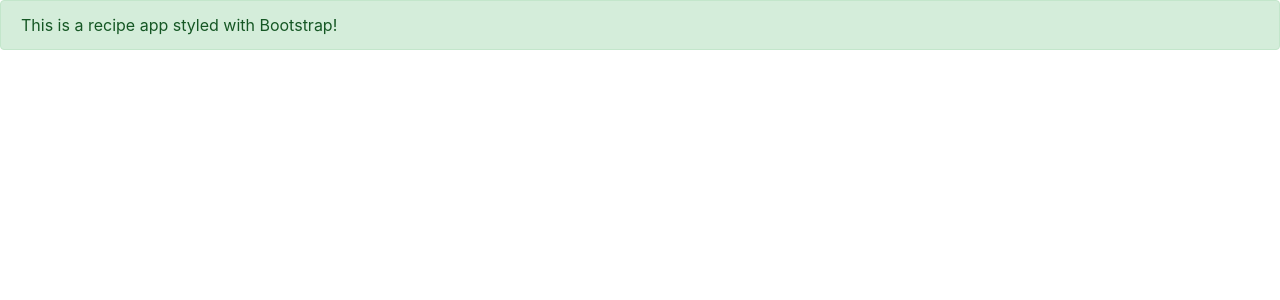
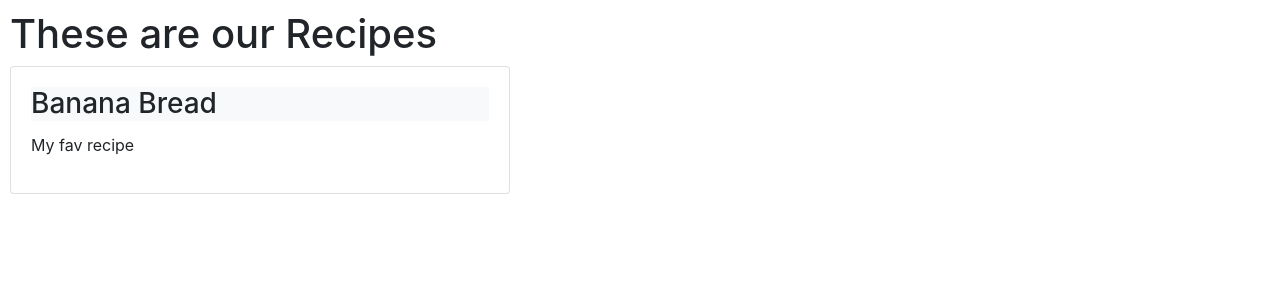
Before and after one commit to Jestfer/recipangular, an Angular app: page / in a window 1280 px wide. Shown: the top 300 px of the page. Built offline with nearby package versions, Linux system fonts and the light colour scheme.

Commit message:
rendering one hardcoded recipe

```diff
--- a/src/app/app.component.html
+++ b/src/app/app.component.html
@@ -1 +1,10 @@
-<div class="alert alert-success">This is a recipe app styled with Bootstrap!</div>
+<h1>These are our Recipes</h1>
+
+<div class="card" style="max-width: 500px">
+  <div class="card-body">
+    <h3 class="card-title bg-light">{{ recipe.title }}</h3>
+    <div class="card-text">
+      <p>{{ recipe.description }}</p>
+    </div>
+  </div>
+</div>
--- a/src/app/app.component.ts
+++ b/src/app/app.component.ts
@@ -1,4 +1,5 @@
 import { Component } from '@angular/core';
+import { Recipe } from './model/recipe';
 
 @Component({
   selector: 'app-root',
@@ -7,4 +8,10 @@ import { Component } from '@angular/core';
 })
 export class AppComponent {
 
+  recipe: Recipe;
+
+  constructor() {
+    this.recipe = new Recipe('Banana Bread', 'My fav recipe', null, null, null);
+  }
+
 }
--- a/src/styles.css
+++ b/src/styles.css
@@ -1,2 +1,6 @@
 /* You can add global styles to this file, and also import other style files */
 @import '~bootstrap/dist/css/bootstrap.min.css';
+
+body {
+  margin: 10px;
+}
```
